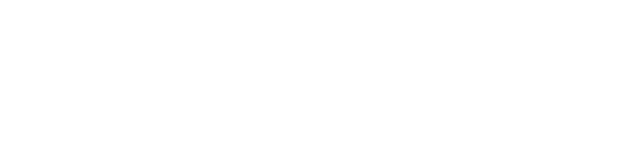
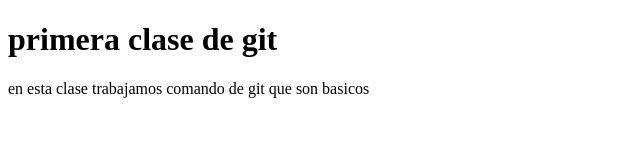
Before and after one commit to santxrx/PARCIAL1, a plain HTML site: page index.html in a window 1280 px wide. Shown: the whole page, without its empty margins (0-640 px from the left). Drawn offline with Linux system fonts and the light colour scheme.

Commit message:
mensaje del commit creado al mismo tiempo que el add

```diff
--- a/index.html
+++ b/index.html
@@ -6,6 +6,8 @@
     <title>parcial 1</title>
 </head>
 <body>
+    <h1>primera clase de git</h1>
 
+    <p>en esta clase trabajamos comando de git que son basicos</p>
 </body>
 </html>
```
